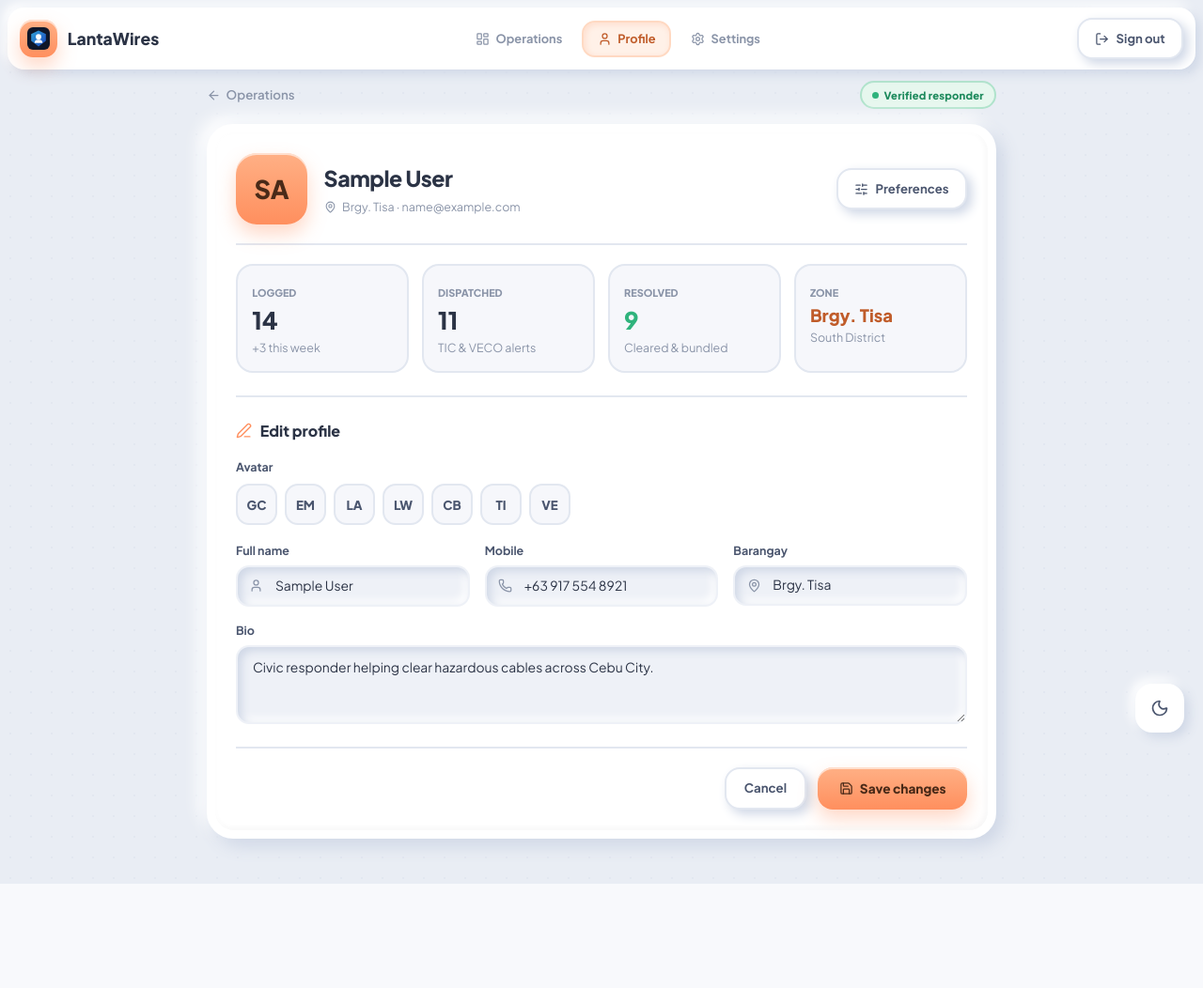
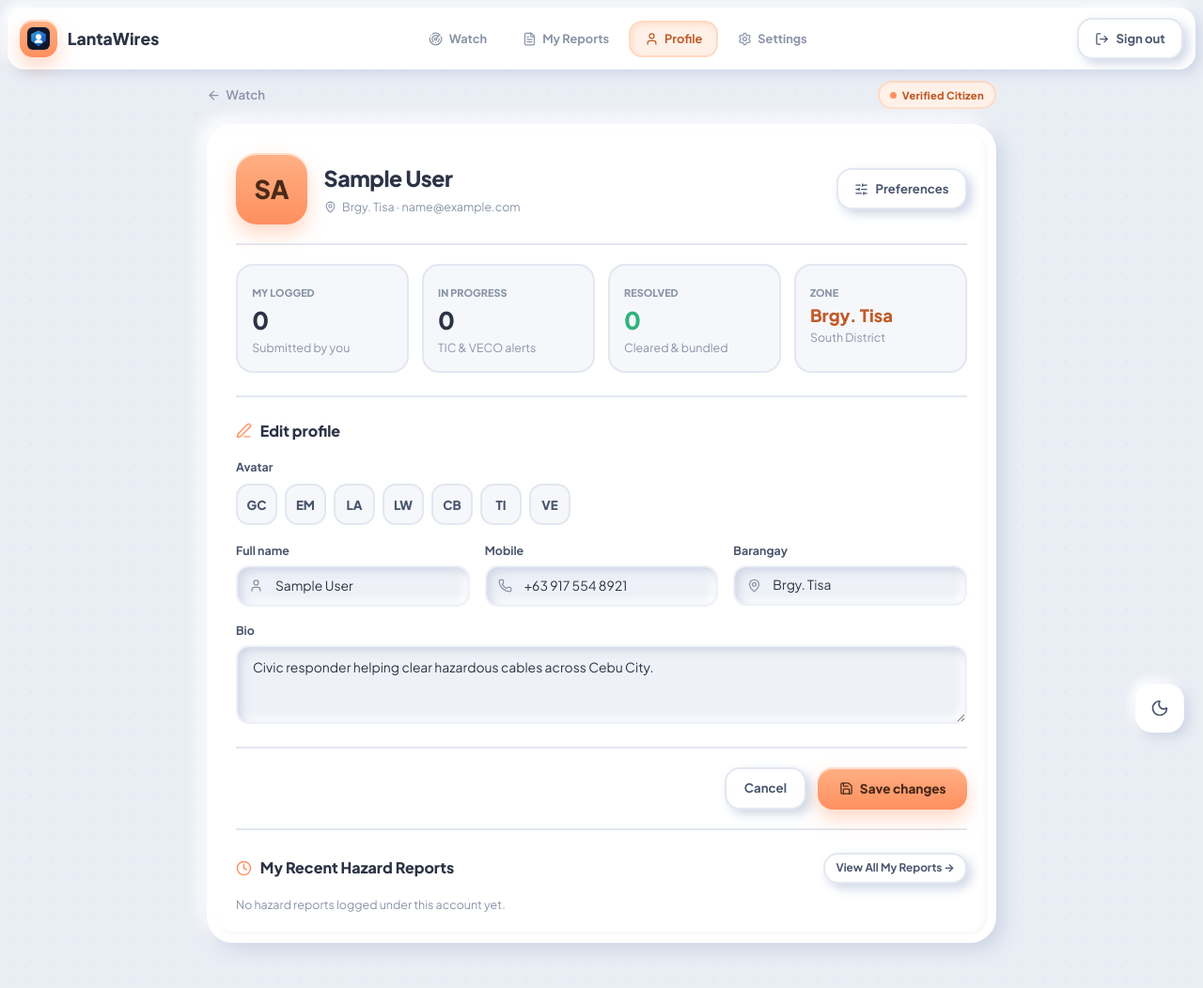
Before and after one commit to Gianne818/LantaWires, a Django app: page /profile/ in a window 1280 px wide. Shown: the whole page at 94% size. Before the commit the page ends 941 px from the top, so only its background shows below. Run offline with Django 5.2, Linux system fonts and the light colour scheme; the visitor is signed in with stand-in values (Sample User, id 1); data comes from the database, SQL or seed files in the repository; data that the repository does not hold is empty.

Commit message:
feat: Enhance profile and settings views with role-based navigation and display options

```diff
--- a/lantawires/apps/profile/views.py
+++ b/lantawires/apps/profile/views.py
@@ -1,6 +1,6 @@
 from django.contrib import messages
-from django.contrib.auth.decorators import login_required
 from django.shortcuts import redirect, render
+from apps.home.views import get_session_reports
 from .models import CebuBarangay, Profile
 
 CEBU_BARANGAYS = [
@@ -85,16 +85,45 @@ def profile_view(request):
         messages.success(request, "Profile updated successfully.")
         return redirect("profile:profile")
 
-    profile_barangay = profile.barangay.name if profile and profile.barangay_id else "Tisa"
+    profile_barangay = profile.barangay.name if profile and profile.barangay_id else (current_user_session or {}).get("barangay", "Tisa")
+    district = profile.barangay.district if profile and profile.barangay_id else "South District"
+    role = profile.role if profile else (current_user_session or {}).get("role", "citizen")
+    is_resolver = role == "resolver"
+
+    display_name = (
+        profile.full_name
+        if profile and profile.full_name
+        else (current_user_session or {}).get("name", "Gianne Cruz")
+    )
+
+    all_reports = get_session_reports(request)
+    if is_resolver:
+        relevant_reports = all_reports
+    else:
+        relevant_reports = [
+            r for r in all_reports if (r.get("reporterName") or "").strip().lower() == display_name.strip().lower()
+        ]
+
+    profile_stats = {
+        "logged": len(relevant_reports),
+        "active": sum(1 for r in relevant_reports if r.get("status") != "resolved"),
+        "resolved": sum(1 for r in relevant_reports if r.get("status") == "resolved"),
+    }
+
     context = {
         "user": user,
         "profile": profile,
+        "is_resolver": is_resolver,
+        "district": district,
+        "profile_stats": profile_stats,
+        "recent_reports": relevant_reports[:5],
         "current_user": current_user_session or {
-            "name": profile.full_name if profile else "Gianne Cruz",
+            "name": display_name,
             "phone": profile.phone if profile else "+63 917 554 8921",
-            "barangay": profile_barangay if profile else "Tisa",
+            "barangay": profile_barangay,
             "avatar": profile.avatar if profile else "GC",
             "email": user.email if user else "gianne@cebucity.ph",
+            "role": role,
         },
         "barangays": list(CebuBarangay.objects.values_list("name", flat=True)) or CEBU_BARANGAYS,
         "avatar_presets": AVATAR_PRESETS,
--- a/lantawires/templates/profile/profile.html
+++ b/lantawires/templates/profile/profile.html
@@ -18,7 +18,13 @@
         <span style="font-size: 1.1rem; font-weight: 800;">LantaWires</span>
       </div>
       <nav style="display: flex; align-items: center; gap: .3rem;">
-        <a id="nav-link-home" href="{% url 'home:home' %}" class="nav-link"><i data-lucide="layout-dashboard" style="width: 15px; height: 15px;"></i><span>Operations</span></a>
+        {% if is_resolver %}
+          <a id="nav-link-home" href="{% url 'home:home' %}" class="nav-link"><i data-lucide="shield-check" style="width: 15px; height: 15px;"></i><span>Triage Console</span></a>
+          <a id="nav-link-dispatches" href="{% url 'home:dispatches' %}" class="nav-link"><i data-lucide="send" style="width: 15px; height: 15px;"></i><span>Dispatches</span></a>
+        {% else %}
+          <a id="nav-link-home" href="{% url 'home:home' %}" class="nav-link"><i data-lucide="radar" style="width: 15px; height: 15px;"></i><span>Watch</span></a>
+          <a id="nav-link-my-reports" href="{% url 'home:my_reports' %}" class="nav-link"><i data-lucide="file-text" style="width: 15px; height: 15px;"></i><span>My Reports</span></a>
+        {% endif %}
         <a id="nav-link-profile" href="{% url 'profile:profile' %}" class="nav-link active"><i data-lucide="user" style="width: 15px; height: 15px;"></i><span>Profile</span></a>
         <a id="nav-link-settings" href="{% url 'user_settings:settings' %}" class="nav-link"><i data-lucide="settings" style="width: 15px; height: 15px;"></i><span>Settings</span></a>
       </nav>
@@ -29,18 +35,22 @@
   <main class="profile-container">
     <div style="display: flex; align-items: center; justify-content: space-between; margin-bottom: 1rem;">
       <a href="{% url 'home:home' %}" style="color: var(--muted); text-decoration: none; display: flex; align-items: center; gap: .35rem; font-size: .83rem; font-weight: 600;">
-        <i data-lucide="arrow-left" style="width: 15px; height: 15px;"></i><span>Operations</span>
+        <i data-lucide="arrow-left" style="width: 15px; height: 15px;"></i><span>{% if is_resolver %}Triage Console{% else %}Watch{% endif %}</span>
       </a>
-      <span class="badge-pill badge-resolved"><span style="width: 7px; height: 7px; border-radius: 9999px; background: var(--green);"></span><span>Verified responder</span></span>
+      {% if is_resolver %}
+        <span class="badge-pill badge-resolved"><span style="width: 7px; height: 7px; border-radius: 9999px; background: var(--green);"></span><span>TIC / VECO Resolver</span></span>
+      {% else %}
+        <span class="badge-pill badge-amber"><span style="width: 7px; height: 7px; border-radius: 9999px; background: var(--peach);"></span><span>Verified Citizen</span></span>
+      {% endif %}
     </div>
 
     <div class="clay-card profile-card">
       <div style="display: flex; flex-wrap: wrap; align-items: center; gap: 1.1rem; padding-bottom: 1.25rem; border-bottom: 2px solid var(--clay-border);">
-        <div class="avatar-badge-xl" id="profile-avatar-preview">{{ profile.avatar|default:"GC" }}</div>
+        <div class="avatar-badge-xl" id="profile-avatar-preview">{{ current_user.avatar|default:"GC" }}</div>
         <div style="flex: 1; min-width: 220px;">
-          <h1 style="font-size: 1.45rem; font-weight: 800; letter-spacing: -0.02em;">{{ profile.full_name|default:"Gianne Cruz" }}</h1>
+          <h1 style="font-size: 1.45rem; font-weight: 800; letter-spacing: -0.02em;">{{ current_user.name|default:"Gianne Cruz" }}</h1>
           <p class="section-sub" style="display: flex; align-items: center; gap: .4rem; margin-top: .2rem;">
-            <i data-lucide="map-pin" style="width: 13px; height: 13px;"></i><span>Brgy. {{ profile.barangay.name|default:"Tisa" }} · {{ user.email|default:"gianne@cebucity.ph" }}</span>
+            <i data-lucide="map-pin" style="width: 13px; height: 13px;"></i><span>Brgy. {{ current_user.barangay|default:"Tisa" }} · {{ current_user.email|default:"gianne@cebucity.ph" }}</span>
           </p>
         </div>
         <a href="{% url 'user_settings:settings' %}" class="clay-btn-ghost"><i data-lucide="sliders-horizontal" style="width: 15px; height: 15px;"></i><span>Preferences</span></a>
@@ -48,24 +58,24 @@
 
       <div class="profile-stats-grid">
         <div class="profile-stat-box">
-          <span class="section-sub" style="font-weight: 800; text-transform: uppercase; font-size: .68rem;">Logged</span>
-          <div style="font-size: 1.6rem; font-weight: 800;">14</div>
-          <p class="section-sub">+3 this week</p>
+          <span class="section-sub" style="font-weight: 800; text-transform: uppercase; font-size: .68rem;">{% if is_resolver %}Queue Total{% else %}My Logged{% endif %}</span>
+          <div style="font-size: 1.6rem; font-weight: 800;">{{ profile_stats.logged }}</div>
+          <p class="section-sub">{% if is_resolver %}City-wide reports{% else %}Submitted by you{% endif %}</p>
         </div>
         <div class="profile-stat-box">
-          <span class="section-sub" style="font-weight: 800; text-transform: uppercase; font-size: .68rem;">Dispatched</span>
-          <div style="font-size: 1.6rem; font-weight: 800;">11</div>
-          <p class="section-sub">TIC & VECO alerts</p>
+          <span class="section-sub" style="font-weight: 800; text-transform: uppercase; font-size: .68rem;">{% if is_resolver %}Active Queue{% else %}In Progress{% endif %}</span>
+          <div style="font-size: 1.6rem; font-weight: 800;">{{ profile_stats.active }}</div>
+          <p class="section-sub">TIC &amp; VECO alerts</p>
         </div>
         <div class="profile-stat-box">
           <span class="section-sub" style="font-weight: 800; text-transform: uppercase; font-size: .68rem;">Resolved</span>
-          <div style="font-size: 1.6rem; font-weight: 800; color: var(--green);">9</div>
-          <p class="section-sub">Cleared & bundled</p>
+          <div style="font-size: 1.6rem; font-weight: 800; color: var(--green);">{{ profile_stats.resolved }}</div>
+          <p class="section-sub">Cleared &amp; bundled</p>
         </div>
         <div class="profile-stat-box">
           <span class="section-sub" style="font-weight: 800; text-transform: uppercase; font-size: .68rem;">Zone</span>
-          <div style="font-size: 1.15rem; font-weight: 800; color: #c05c2a;">Brgy. {{ profile.barangay.name|default:"Tisa" }}</div>
-          <p class="section-sub">South District</p>
+          <div style="font-size: 1.15rem; font-weight: 800; color: #c05c2a;">Brgy. {{ current_user.barangay|default:"Tisa" }}</div>
+          <p class="section-sub">{{ district }}</p>
         </div>
       </div>
 
@@ -117,6 +127,39 @@
           </div>
         </div>
       </form>
+
+      <div class="profile-form-card" style="margin-top: 1.25rem;">
+        <div style="display: flex; justify-content: space-between; align-items: center; margin-bottom: .85rem; flex-wrap: wrap; gap: .5rem;">
+          <h3 class="profile-form-title" style="margin-bottom: 0;">
+            <i data-lucide="clock" style="width: 17px; height: 17px; color: var(--peach);"></i>
+            <span>{% if is_resolver %}Recent Queue Activity{% else %}My Recent Hazard Reports{% endif %}</span>
+          </h3>
+          {% if is_resolver %}
+            <a href="{% url 'home:dispatches' %}" class="clay-btn-ghost" style="font-size: .74rem; padding: .35rem .7rem; text-decoration: none;">Open Dispatches →</a>
+          {% else %}
+            <a href="{% url 'home:my_reports' %}" class="clay-btn-ghost" style="font-size: .74rem; padding: .35rem .7rem; text-decoration: none;">View All My Reports →</a>
+          {% endif %}
+        </div>
+        {% if recent_reports %}
+          <div style="display: flex; flex-direction: column; gap: .55rem;">
+            {% for rep in recent_reports %}
+              <div class="clay-inset-box" style="display: flex; justify-content: space-between; align-items: center; flex-wrap: wrap; gap: .5rem;">
+                <div>
+                  <span class="ticket-chip">{{ rep.ticketNumber }}</span>
+                  <strong style="font-size: .84rem; margin-left: .4rem;">{{ rep.title }}</strong>
+                  <p class="section-sub" style="font-size: .72rem; margin-top: .15rem;">Brgy. {{ rep.barangay }} · {{ rep.reportedAt }}</p>
+                </div>
+                <div style="display: flex; gap: .35rem;">
+                  <span class="badge-pill badge-compact {% if rep.severity == 'critical' %}badge-critical{% elif rep.severity == 'high' %}badge-high{% else %}badge-medium{% endif %}">{{ rep.severity|upper }}</span>
+                  <span class="badge-pill badge-compact {% if rep.status == 'resolved' %}badge-resolved{% elif rep.status == 'investigating' %}badge-high{% else %}badge-amber{% endif %}">{{ rep.status|title }}</span>
+                </div>
+              </div>
+            {% endfor %}
+          </div>
+        {% else %}
+          <p class="section-sub">No hazard reports logged under this account yet.</p>
+        {% endif %}
+      </div>
     </div>
   </main>
 </div>
```
Also changed, not shown: lantawires/apps/profile/tests.py (+14 -0 lines), lantawires/apps/user_settings/tests.py (+20 -0 lines), lantawires/apps/user_settings/views.py (+9 -0 lines), lantawires/templates/user_settings/user_settings.html (+17 -5 lines).
